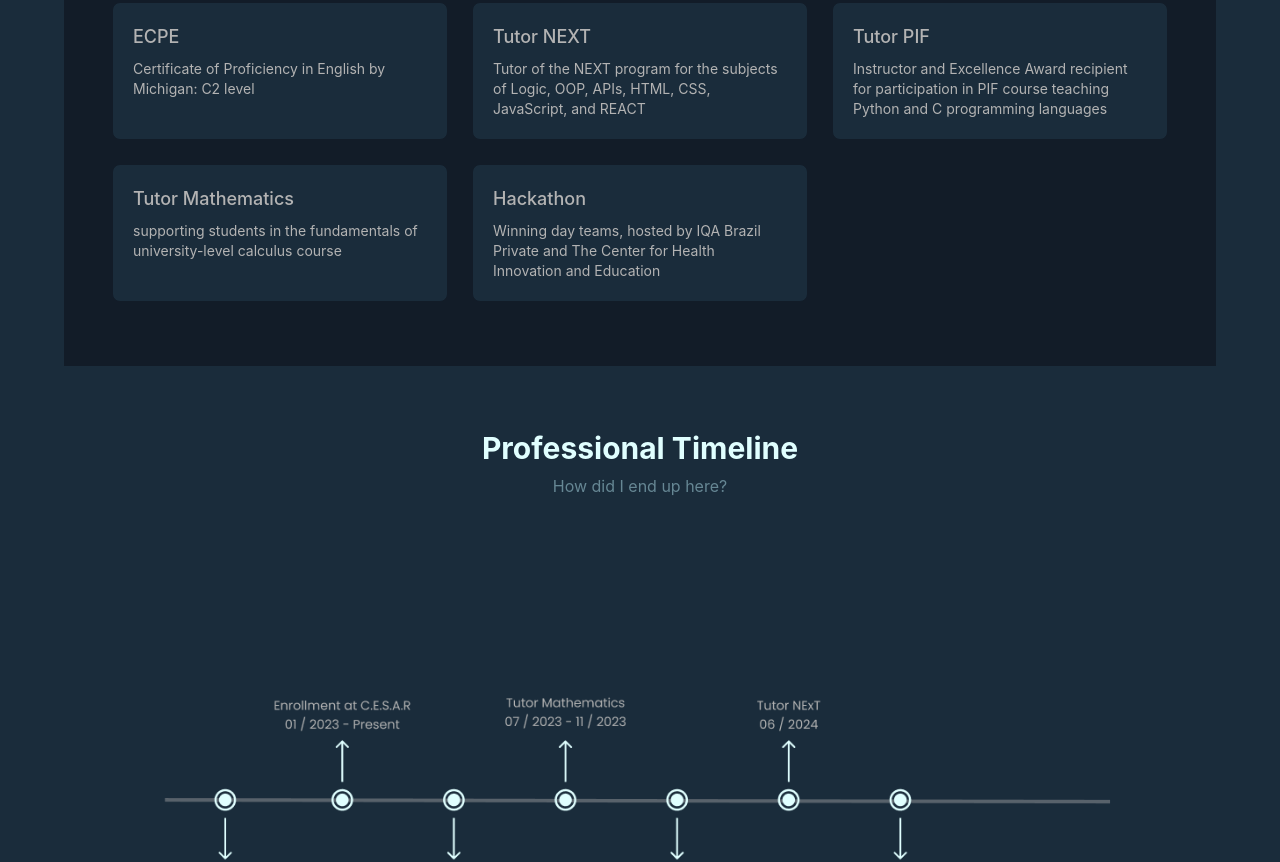
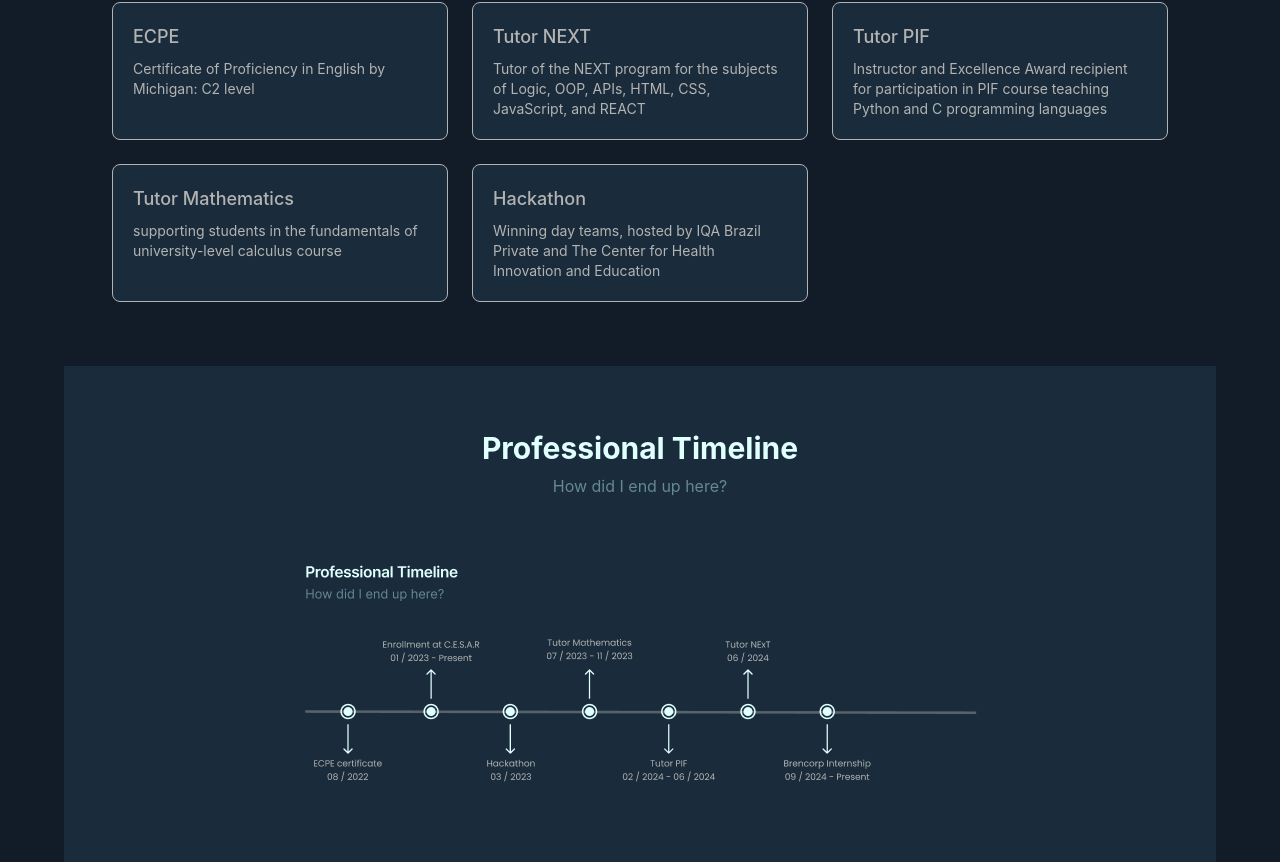
Before and after one commit to usoGPT6/coding-dreams-project, a React (Vite) app: page /about in a window 1280 px wide. Shown: the part 716-1578 px from the top of the page. Built offline with nearby package versions, Linux system fonts and the light colour scheme.

Commit message:
Reverted to commit c18794624cefca102d930fb8b101d2be0bd2db46

```diff
--- a/index.html
+++ b/index.html
@@ -17,7 +17,7 @@
     <meta name="twitter:site" content="@eduardoalins" />
     <meta name="twitter:image" content="https://lovable.dev/opengraph-image-p98pqg.png" />
 
-    <link rel="icon" type="image/png" href="/lovable-uploads/c6bdd9d0-3a79-4665-b3ef-aea88f6189a9.png" />
+    <link rel="icon" type="image/png" href="/lovable-uploads/3db44488-3d6a-4b43-bc86-7177f9259410.png" />
   </head>
 
   <body>
--- a/src/components/CertificationCard.tsx
+++ b/src/components/CertificationCard.tsx
@@ -8,7 +8,7 @@ interface CertificationCardProps {
 
 const CertificationCard = ({ title, description }: CertificationCardProps) => {
   return (
-    <div className="bg-dark-blue-gray p-5 rounded-lg h-full border border-dark-navy">
+    <div className="bg-dark-blue-gray p-5 rounded-lg h-full border border-light-gray">
       <h3 className="text-lg font-medium mb-2 text-light-gray">{title}</h3>
       <p className="text-sm text-light-gray">{description}</p>
     </div>
--- a/src/components/Layout.tsx
+++ b/src/components/Layout.tsx
@@ -8,7 +8,7 @@ const Layout = () => {
   return (
     <div className="flex flex-col min-h-screen bg-dark-navy">
       <Navbar />
-      <main className="flex-grow flex flex-col">
+      <main className="flex-grow">
         <Outlet />
       </main>
       <Footer />
--- a/src/pages/About.tsx
+++ b/src/pages/About.tsx
@@ -9,10 +9,9 @@ const About = () => {
   }, []);
 
   return (
-    <div className="min-h-screen flex flex-col">
-      <div className="flex-1 bg-dark-blue-gray">
+    <div className="min-h-screen">
       <div className="max-w-6xl mx-auto">
-          <div className="py-16 px-6 md:px-12">
+        <div className="py-16 px-6 md:px-12 bg-dark-blue-gray">
           <h1 className="text-4xl md:text-5xl font-bold text-center mb-8 text-light-cyan">About me</h1>
 
           <div className="max-w-3xl mx-auto mb-20">
@@ -61,11 +60,10 @@ const About = () => {
 
           <div className="flex justify-center mb-10">
             <img
-                src="/lovable-uploads/35ae585e-2d76-4e26-b25a-420d2ea9ff46.png"
+              src="/lovable-uploads/147178b2-40d7-45c4-b9e4-eee7b5f04d1d.png"
               alt="Timeline"
               className="max-w-full"
             />
-            </div>
           </div>
         </div>
       </div>
```
Also changed, not shown: public/lovable-uploads/35ae585e-2d76-4e26-b25a-420d2ea9ff46.png (deleted), public/lovable-uploads/c6bdd9d0-3a79-4665-b3ef-aea88f6189a9.png (deleted). Lines whose indentation alone changed are shown as unchanged.
